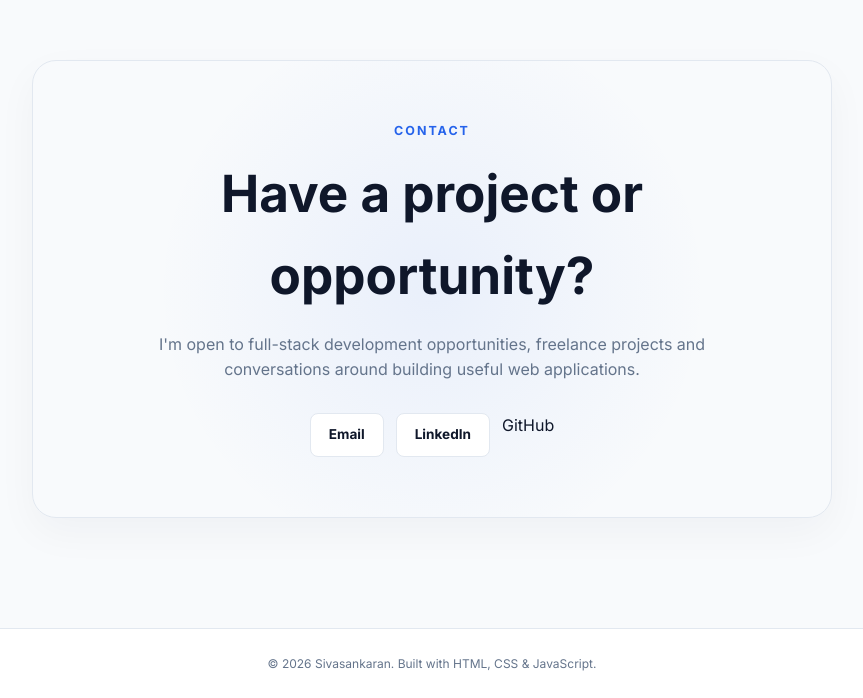
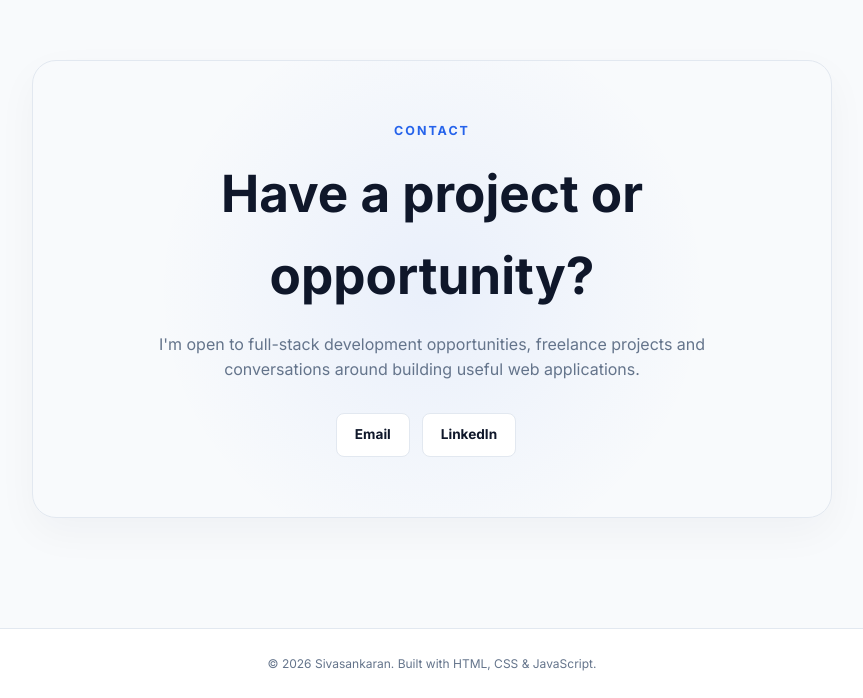
Before and after one commit to sivasankaranit44-wq/Portfolio-deployment, a plain HTML site: page index.html in a window 1280 px wide. Shown: the part 4719-5417 px from the top of the page, without its empty margins (208-1071 px from the left). Drawn offline with Linux system fonts and the light colour scheme.

Commit message:
Update index.html

```diff
--- a/index.html
+++ b/index.html
@@ -768,7 +768,9 @@
                             LinkedIn
                         </a>
 
-                        <a href="https://github.com/sivasankaranit44-wq" target="_blank">GitHub</a>
+                        <a href="https://github.com/sivasankaranit44-wq" target="_blank" class="social-link">
+  <i class="fab fa-github"></i>
+</a>
 
                     </div>
 
```
